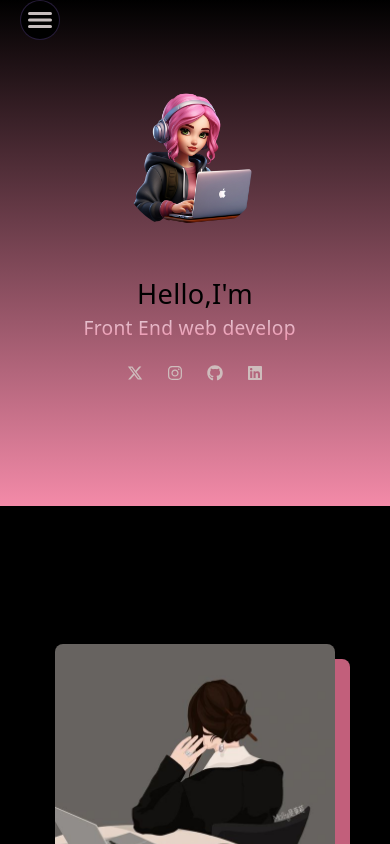
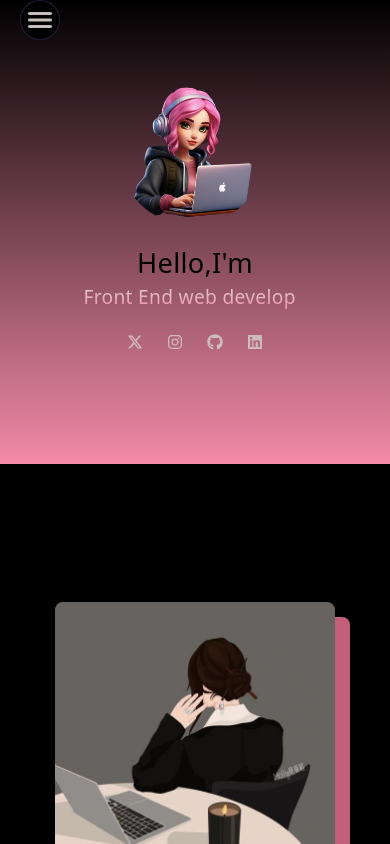
Before and after one commit to nouraabdelfattah/My_Portofolio, a React (Vite) app: page / in a window 390 px wide. Shown: the top 844 px of the page. Built offline with nearby package versions, Linux system fonts and the light colour scheme.

Commit message:
Update hero.css

```diff
--- a/src/components/2-hero/hero.css
+++ b/src/components/2-hero/hero.css
@@ -97,15 +97,20 @@ cursor: pointer;
 }
 /* //////// */
 @media (max-width:768px) {
+    .hero{
+        height: 55vh;
+
+    }
     .hero-content{
         flex-direction:  column-reverse;
         row-gap: 5px;
         text-align: center;
-        height: 40vh;
+        height: auto;
     }
     .hero .left-section{
         margin: unset;
         width: 100%;
+        margin-top: 33%;
     }
     .hero .right-section-hero{
         width: 100%;
@@ -114,7 +119,7 @@ cursor: pointer;
     }
     .hero-img{
         width: 150px;
-        top: 60%;
+        top: 50%;
    left: 30%;
     }
     .hero .title{
```
